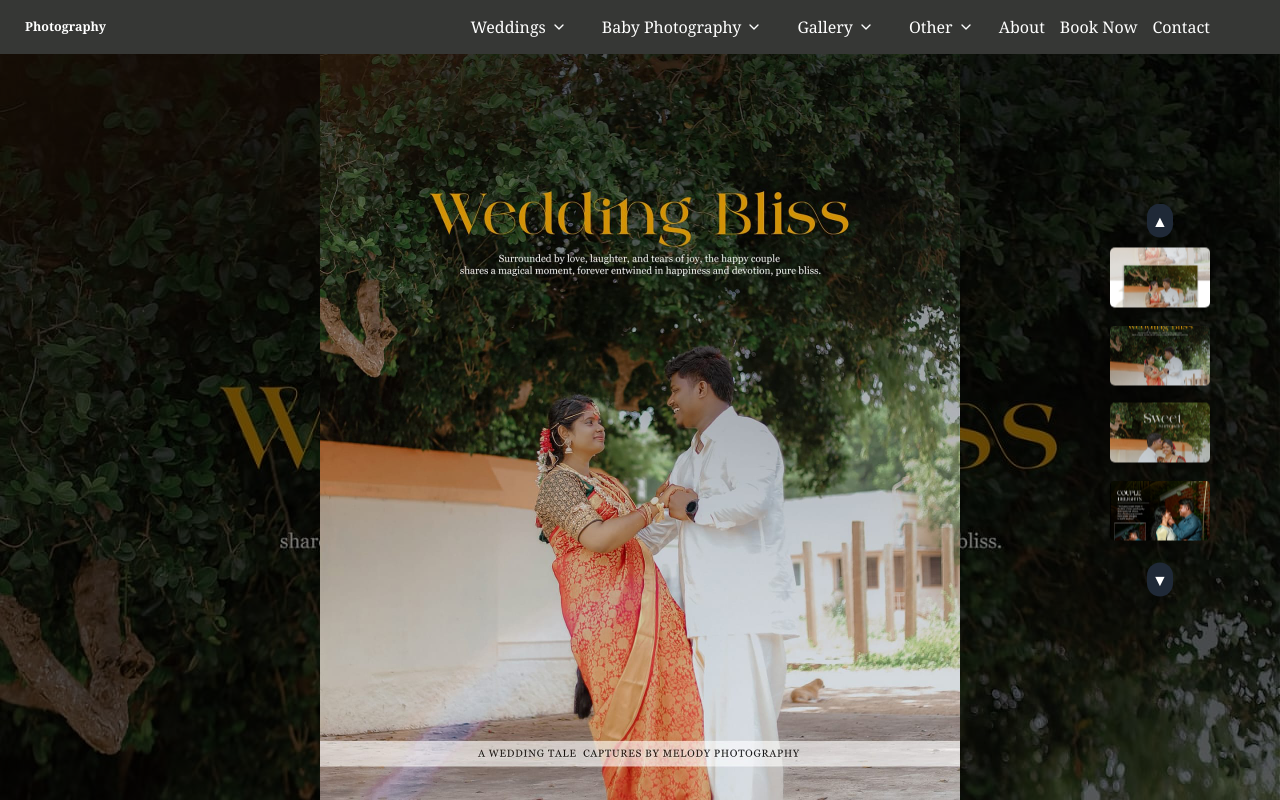
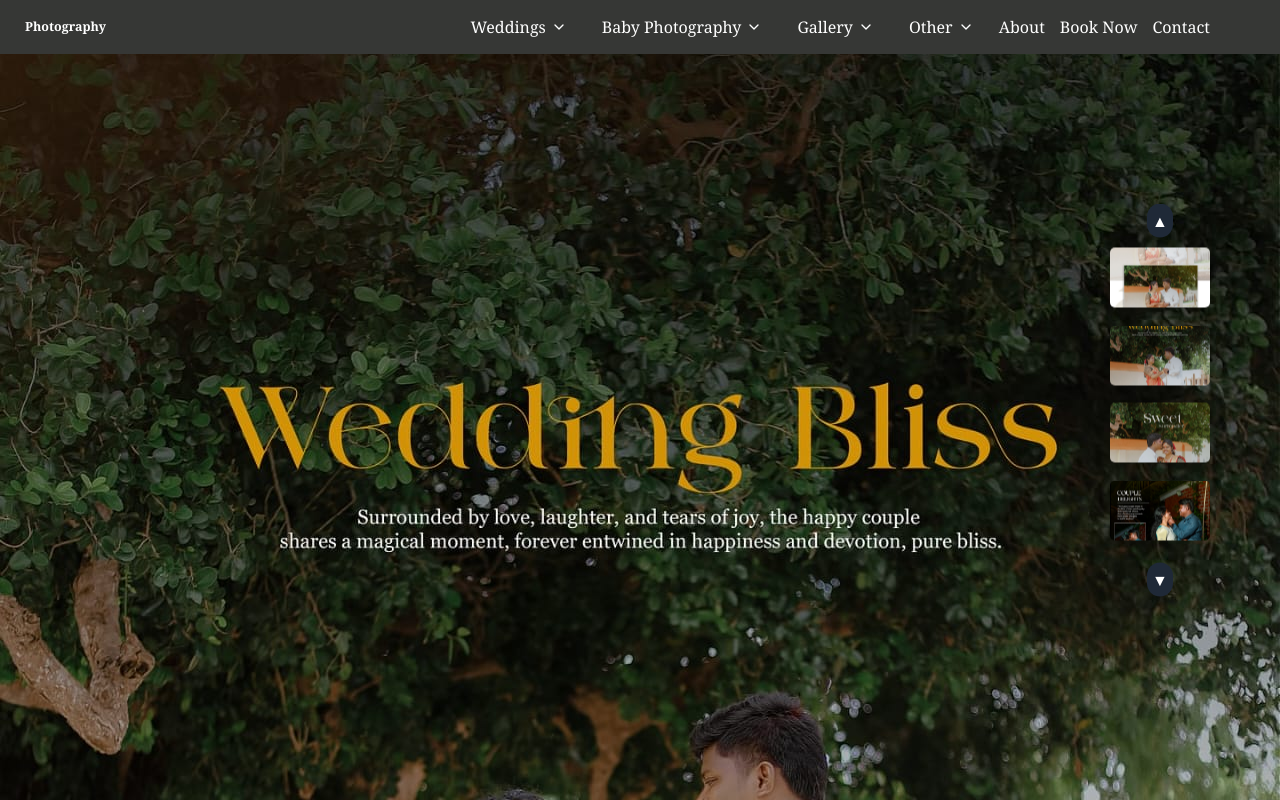
Before and after one commit to vgsanjaykumar/ps, a React (Vite) app: page / in a window 1280 px wide. Shown: the top 800 px of the page. Built offline with nearby package versions, Linux system fonts and the light colour scheme.

Commit message:
Update Hero.jsx

```diff
--- a/src/components/Hero.jsx
+++ b/src/components/Hero.jsx
@@ -12,10 +12,10 @@ export default function Hero() {
   const [thumbsSwiper, setThumbsSwiper] = useState(null);
 
   return (
-    <div className="h-screen  bg-black overflow-hidden ">
+    <div className="h-[50%]  bg-black overflow-hidden ">
 
       {/* Main Swiper (Full-Screen Images) */}
-      <div className="h-full w-full flex items-center justify-center">
+      <div className="h-[50%] w-full flex items-center justify-center">
 
         <Swiper
           loop={true}
@@ -30,7 +30,7 @@ export default function Hero() {
           effect={"fade"}
           thumbs={{ swiper: thumbsSwiper }}
           modules={[FreeMode, Navigation, Thumbs, EffectFade, Autoplay]}
-          style={{height:"100%"}}
+          style={{height:"50%"}}
         >
           {Data.map((item, index) => (
             <SwiperSlide key={index} className="h-full w-full flex items-center justify-center">
@@ -53,7 +53,7 @@ export default function Hero() {
       </div>
 
       {/* Thumbnail Swiper (Right-Side Column) */}
-      <div className="absolute right-28 top-[50%] transform -translate-y-1/2 flex flex-col gap-2 z-40">
+      <div className="absolute right-28 top-[50%] transform -translate-y-1/2 flex flex-col gap-2 z-40 hidden md:block">
         <div className="flex flex-col gap-4 items-center">
           {/* Previous Button */}
           <button className="prev-btn bg-gray-800 text-white p-2 rounded-full">
```
